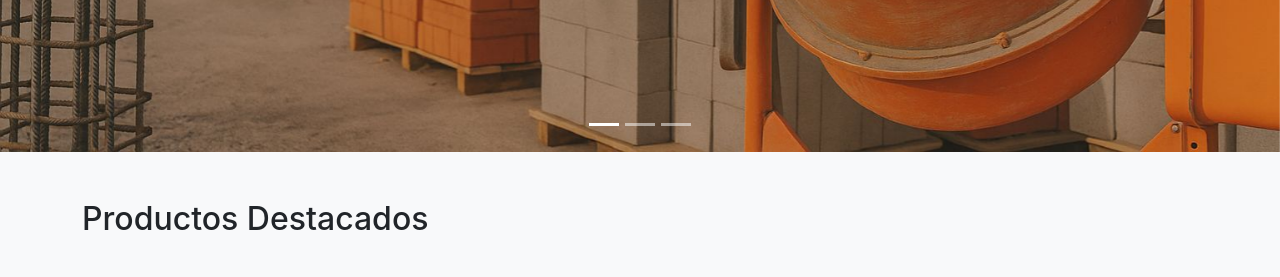
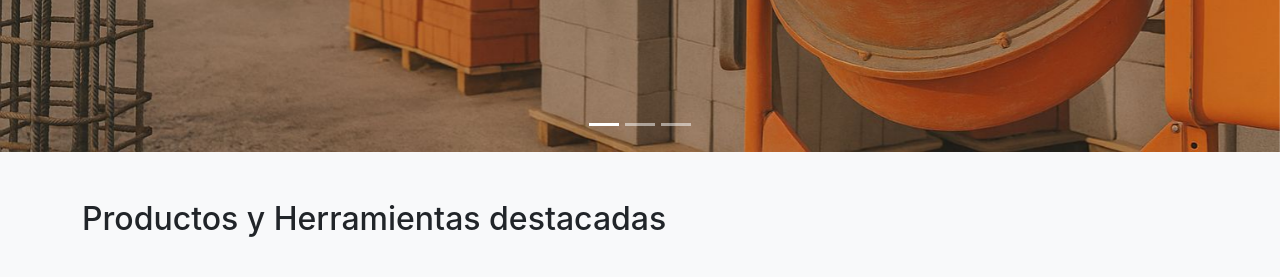
Before and after one commit to AdrianTejeda/PROYECTO-DE-LABORATORIO-DE-PROGRAMACION-, a PHP site: page / in a window 1280 px wide. Shown: the part 767-1044 px from the top of the page. Run offline with PHP 8.4, Linux system fonts and the light colour scheme; data comes from the database, SQL or seed files in the repository.

Commit message:
Cambie el nombre en la seccion de productos

```diff
--- a/index.php
+++ b/index.php
@@ -55,7 +55,7 @@
 <!-- Productos se carga desde la base de datos -->
 <section id="productos" class="py-5 bg-light">
   <div class="container">
-    <h2 class="mb-3">Productos Destacados</h2>
+    <h2 class="mb-3">Productos y Herramientas destacadas</h2>
     <div class="row g-4 mt-1">
       <?php
         // Consulta los últimos 8 productos activos y la categoría asociada.
```
